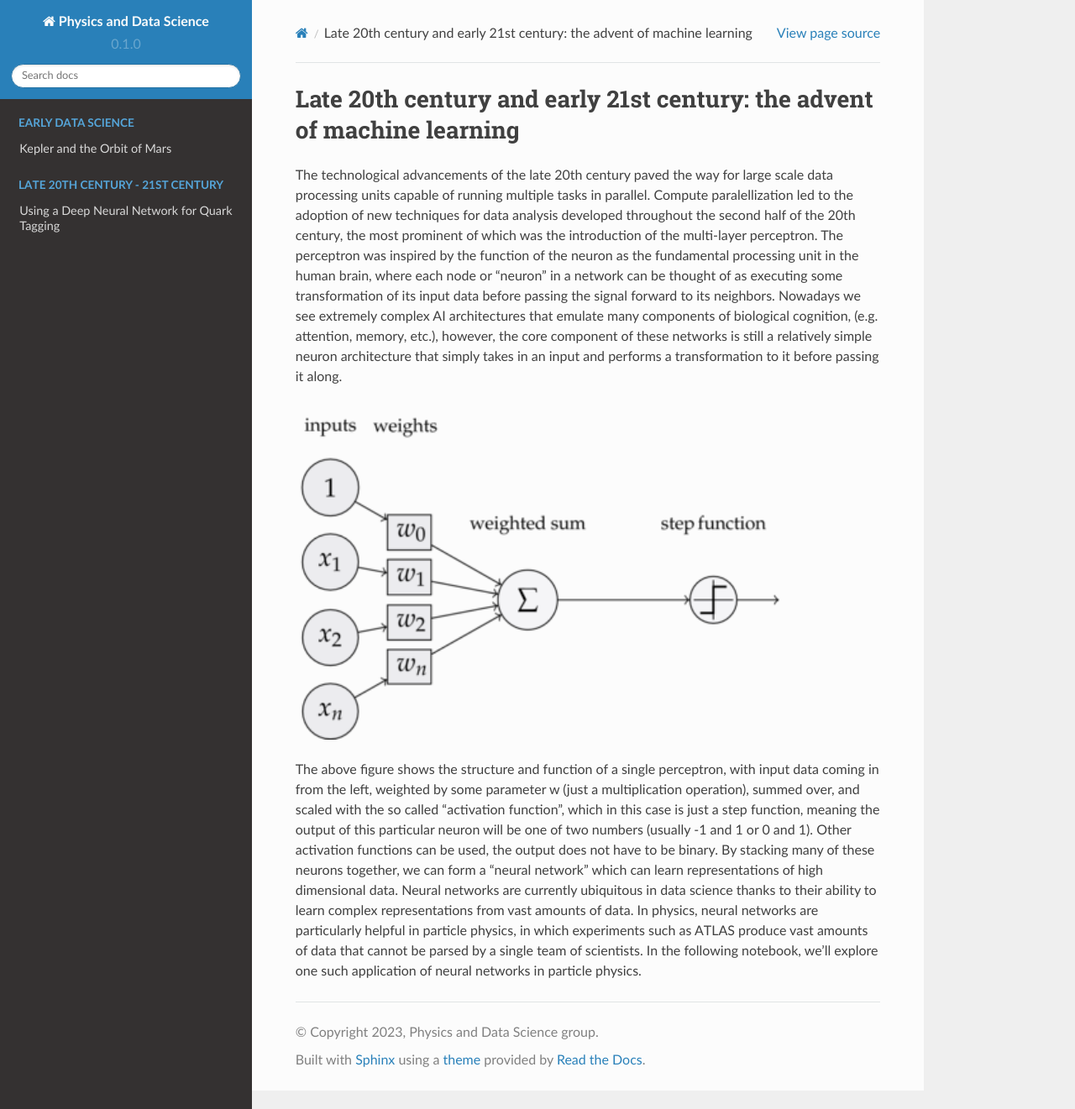
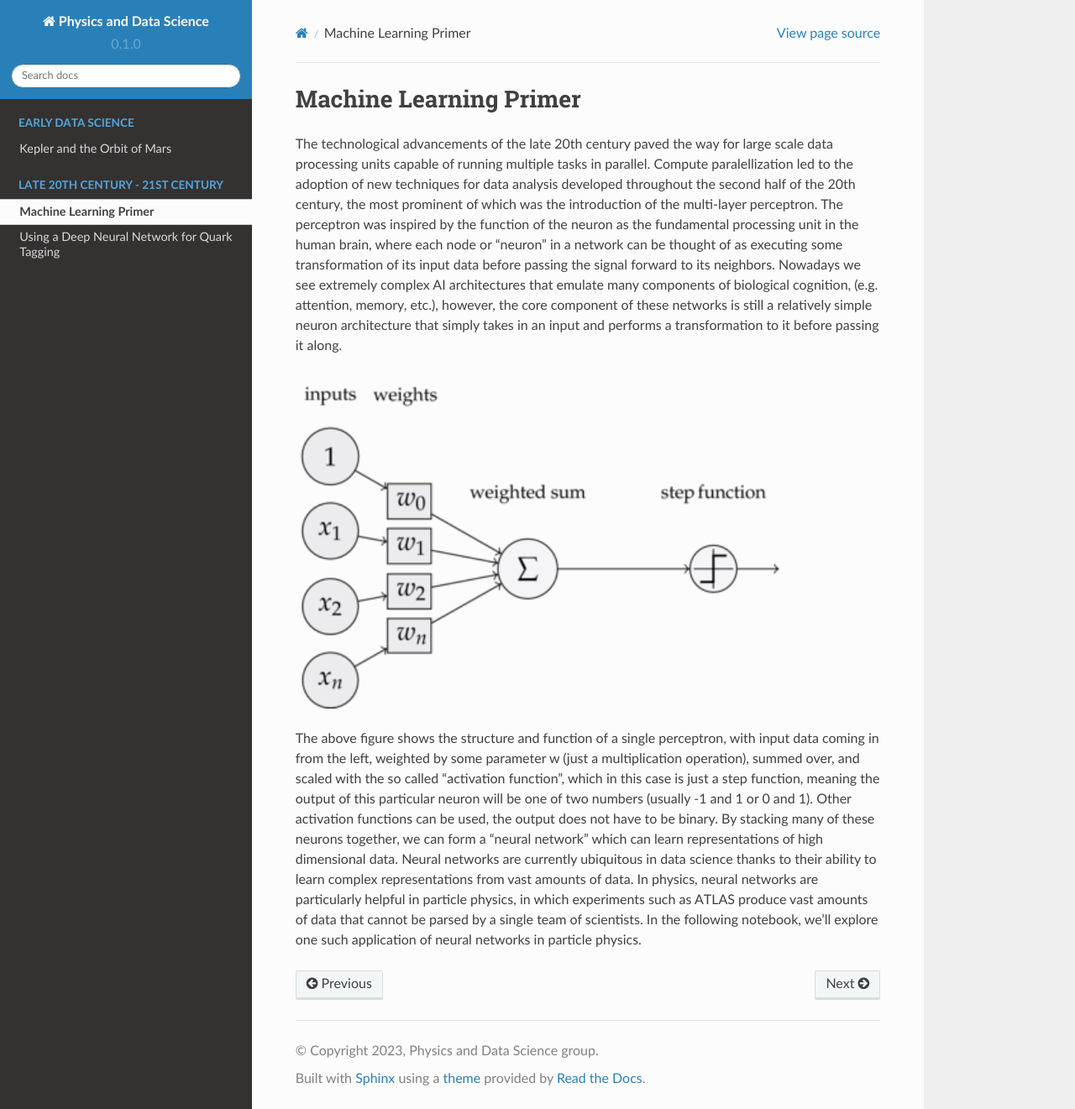
Before and after one commit to PhysData/course, a Sphinx documentation site: the page built from docs/late.rst, in a window 1280 px wide and 1321 px high. Shown: the whole window at 84% size. Built offline with Sphinx 7.4.7 and the Read the Docs theme 2.0.0, drawn with Linux system fonts in a browser that asks for light colours.

Commit message:
WIP: working docs

```diff
--- a/docs/index.rst
+++ b/docs/index.rst
@@ -17,4 +17,5 @@ This course covers the use of data science in physics from the most fundamental
    :maxdepth: 1
    :caption: Late 20th Century - 21st Century
 
+   late
    notebooks/tabular_dnn
--- a/docs/late.rst
+++ b/docs/late.rst
@@ -1,4 +1,4 @@
-Late 20th century and early 21st century: the advent of machine learning
+Machine Learning Primer
 =================================
 
 The technological advancements of the late 20th century paved the way for large scale data processing units capable of running multiple tasks in parallel.
--- a/requirements.txt
+++ b/requirements.txt
@@ -5,3 +5,4 @@ fastai
 scipy
 sklearn
 sklearn
+nbsphinx
```
Also changed, not shown: docs/notebooks/tabular_dnn.ipynb, 2 other files.
